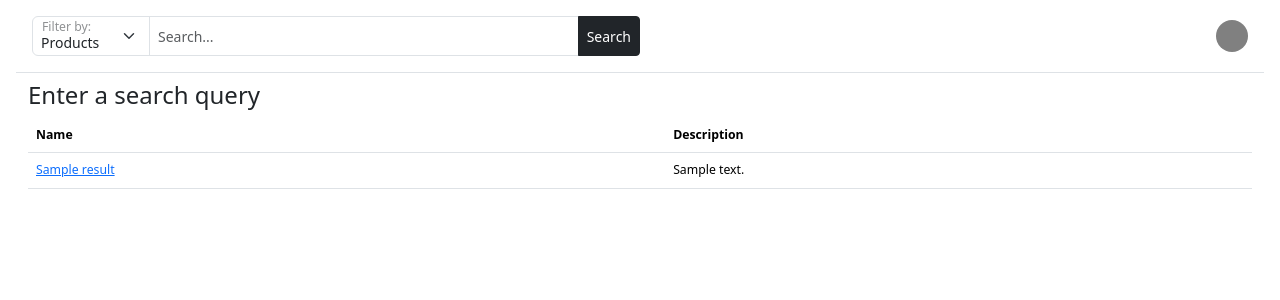
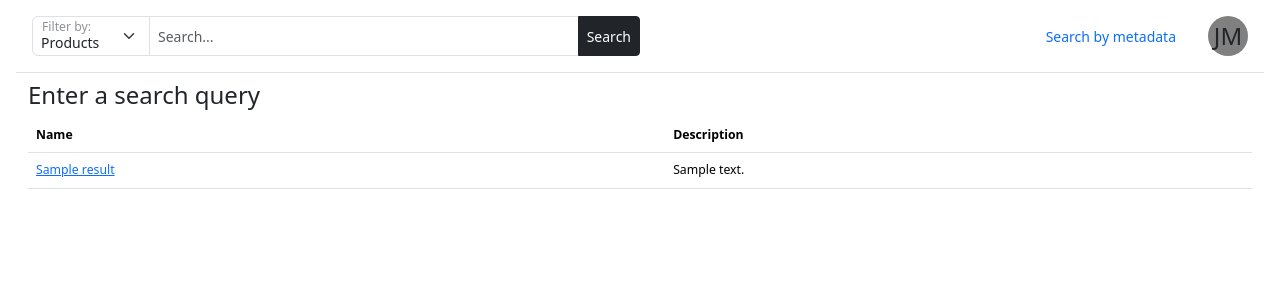
Before and after one commit to simonsobs/soposerve, a Python web app: template hipposerve/web/templates/search_results.html in a window 1280 px wide. Shown: the top 300 px of the page. Run offline with Jinja, Linux system fonts and the light colour scheme; the template is opened without the code that fills it: most values are stand-ins (such as "Sample title", 1, 10 or a date in 2020).

Commit message:
Stub a 'search by metadata' anchor in navbar

```diff
--- a/hipposerve/web/templates/navigation.html
+++ b/hipposerve/web/templates/navigation.html
@@ -44,7 +44,14 @@
         </div>
       </form>
     </div>
-    <div style="width: 2rem; height: 2rem; background-color: gray;" class="rounded-5">
-
+    <div class="d-flex gap-3 align-items-center">
+      <ul class="nav">
+        <li class="nav-item">
+          <a class="nav-link" href="web/search/metadata">Search by metadata</a>
+        </li>
+      </ul>
+      <div style="display: flex; justify-content: center; align-items: center; width: 2.5rem; height: 2.5rem; background-color: gray;" class="rounded-5">
+        <h2 class="m-0">JM</h2>
+      </div>
     </div>
   </nav>
```
